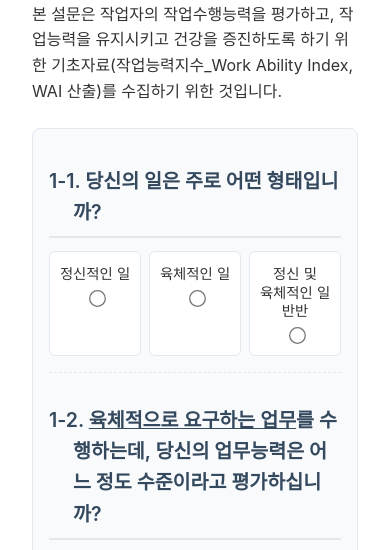
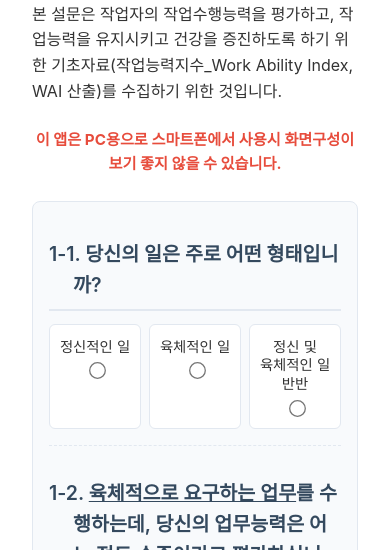
Before and after one commit to ergoman-ia/WAI, a plain HTML site: page index.html in a window 390 px wide. Shown: the part 233-783 px from the top of the page. Drawn offline with Linux system fonts and the light colour scheme.

Commit message:
Update index.html

```diff
--- a/index.html
+++ b/index.html
@@ -452,12 +452,25 @@
             font-weight: 500;
         }
 
+        .mobile-warning {
+            display: none;
+            color: #e74c3c; /* 가독성 좋은 붉은색 */
+            font-weight: bold;
+            text-align: center;
+            margin-bottom: 1.5rem;
+            font-size: 0.95rem;
+        }
+
         /* --- 추가된 부분: 모바일(768px 이하) 환경에서 특정 요소 숨기기 --- */
         @media (max-width: 768px) {
             .user-info-section,
             #saveBtn,
             #exportBtn {
                 display: none !important;
+            }
+
+            .mobile-warning {
+                display: block;
             }
         }
     </style>
@@ -468,6 +481,10 @@
         <h1>작업능력지수(WAI) 설문지</h1>
         <p class="text-center" style="margin-bottom: 1.5rem;">
             본 설문은 작업자의 작업수행능력을 평가하고, 작업능력을 유지시키고 건강을 증진하도록 하기 위한 기초자료(작업능력지수_Work Ability Index, WAI 산출)를 수집하기 위한 것입니다.
+        </p>
+
+        <p class="mobile-warning">
+            이 앱은 PC용으로 스마트폰에서 사용시 화면구성이 보기 좋지 않을 수 있습니다.
         </p>
 
         <!-- 사용자 정보 입력 -->
```
